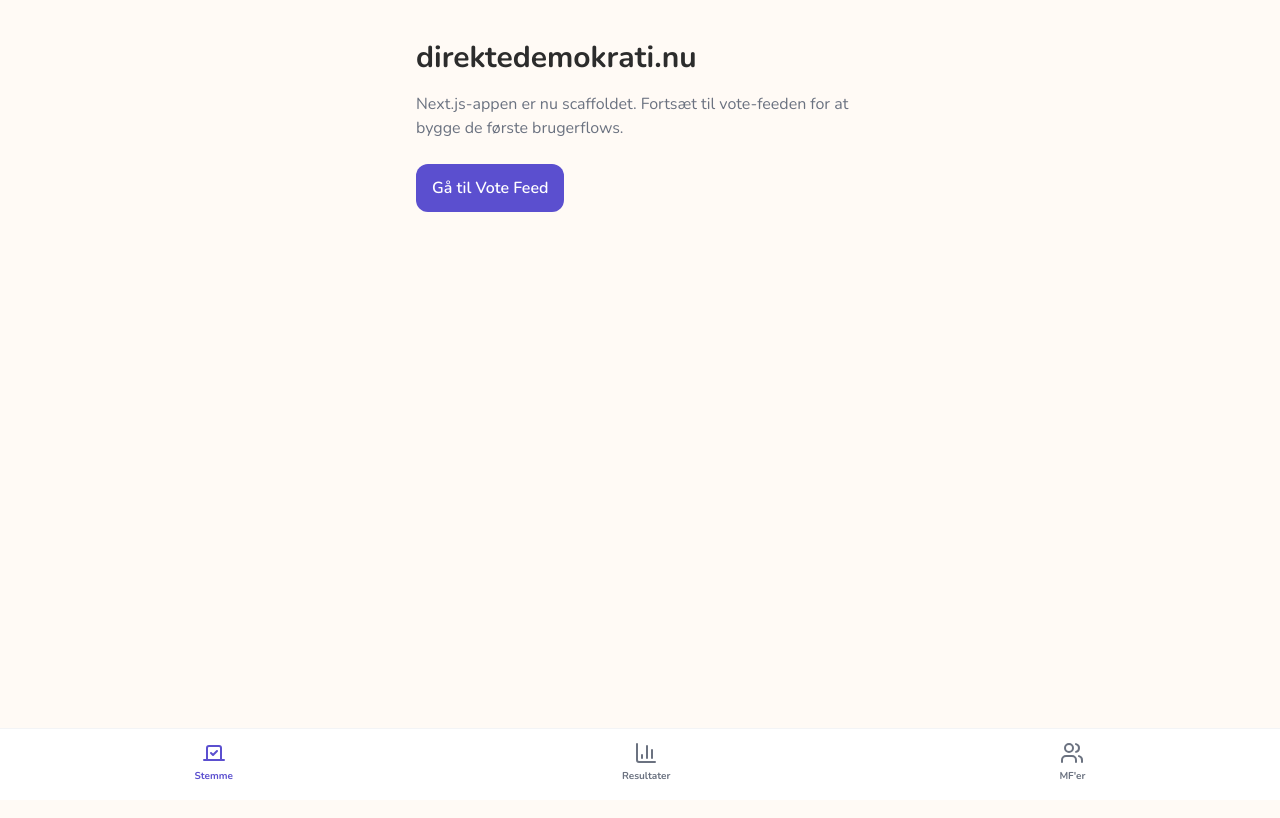
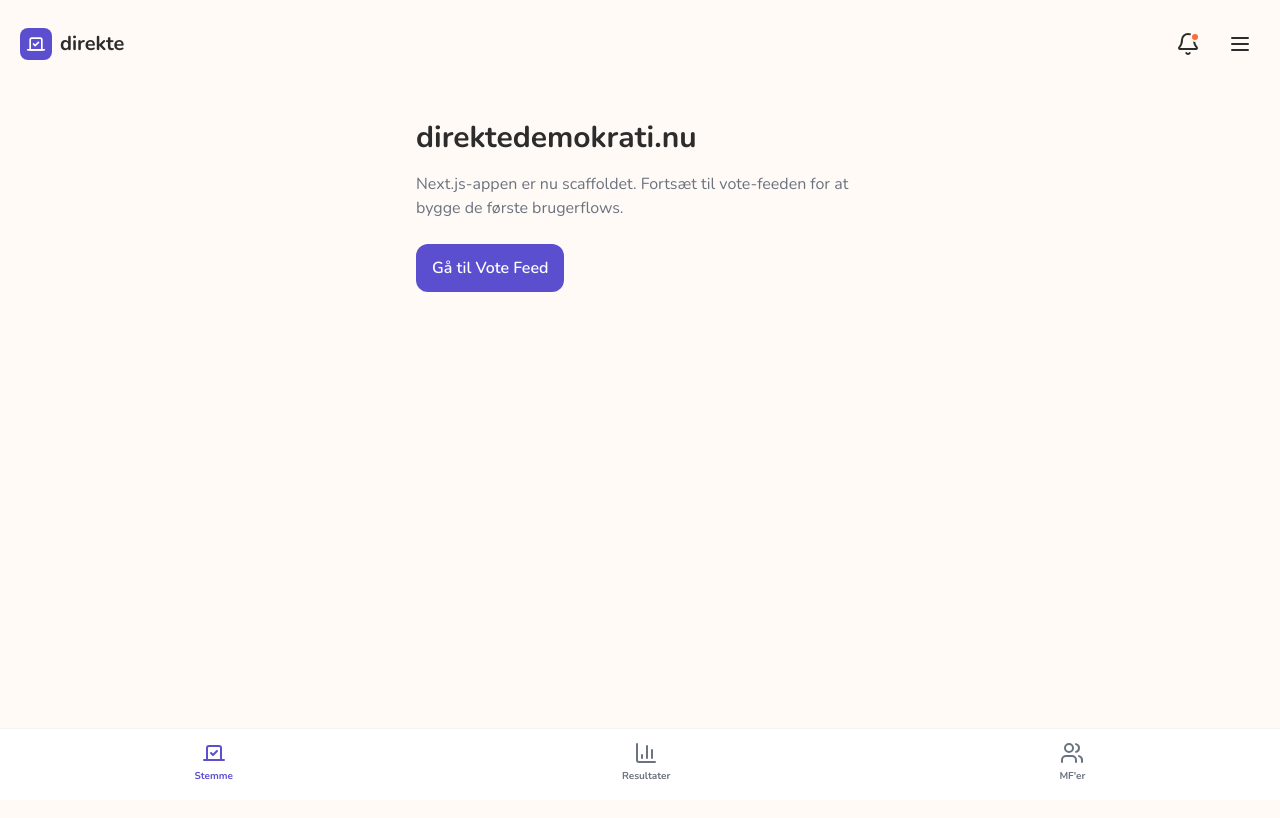
Before and after one commit to totise/direktedemokrati.nu, a Next.js app: page / in a window 1280 px wide. Shown: the top 818 px of the page. Built offline with nearby package versions, Linux system fonts and the light colour scheme.

Commit message:
add shared app header shell

```diff
--- a/src/app/layout.tsx
+++ b/src/app/layout.tsx
@@ -1,6 +1,8 @@
 import type { Metadata, Viewport } from "next";
 import type { ReactElement, ReactNode } from "react";
 import { Nunito, Space_Grotesk } from "next/font/google";
+
+import Header from "@/components/layout/header";
 
 import "./globals.css";
 import BottomNav from "@/components/layout/bottom-nav";
@@ -34,6 +36,7 @@ export default function RootLayout({
   return (
     <html lang="da" className={`${nunito.variable} ${spaceGrotesk.variable}`}>
       <body className="min-h-screen bg-[#FFFAF5] font-['Nunito'] text-[#2C2C2C] antialiased">
+        <Header />
         <div className="min-h-screen pb-24">{children}</div>
         <BottomNav />
       </body>
--- /dev/null
+++ b/src/components/layout/header.tsx
@@ -0,0 +1,44 @@
+"use client";
+
+import Link from "next/link";
+import type { ReactElement } from "react";
+
+import { Bell, Menu, Vote } from "lucide-react";
+
+interface HeaderProps {
+  onMenuClick?: () => void;
+}
+
+export default function Header({ onMenuClick }: HeaderProps): ReactElement {
+  return (
+    <header className="sticky top-0 z-30 bg-[#FFFAF5]/95 px-5 pb-4 pt-6 backdrop-blur-sm">
+      <div className="flex items-center justify-between">
+        <Link className="flex items-center gap-2" href="/vote" aria-label="Gå til vote-feeden">
+          <span className="flex h-8 w-8 items-center justify-center rounded-lg bg-[#5B4FCF]">
+            <Vote className="h-5 w-5 text-white" />
+          </span>
+          <span className="font-bold text-xl text-[#2C2C2C]">direkte</span>
+        </Link>
+
+        <div className="flex items-center gap-3">
+          <button
+            className="relative rounded-full p-2 transition-colors hover:bg-[#F3F4F6]"
+            type="button"
+            aria-label="Notifikationer"
+          >
+            <Bell className="h-6 w-6 text-[#2C2C2C]" />
+            <span className="absolute right-2 top-2 h-2.5 w-2.5 rounded-full border-2 border-[#FFFAF5] bg-[#FF6B35]" />
+          </button>
+          <button
+            className="rounded-full p-2 transition-colors hover:bg-[#F3F4F6]"
+            type="button"
+            aria-label="Åbn menu"
+            onClick={onMenuClick}
+          >
+            <Menu className="h-6 w-6 text-[#2C2C2C]" />
+          </button>
+        </div>
+      </div>
+    </header>
+  );
+}
```
